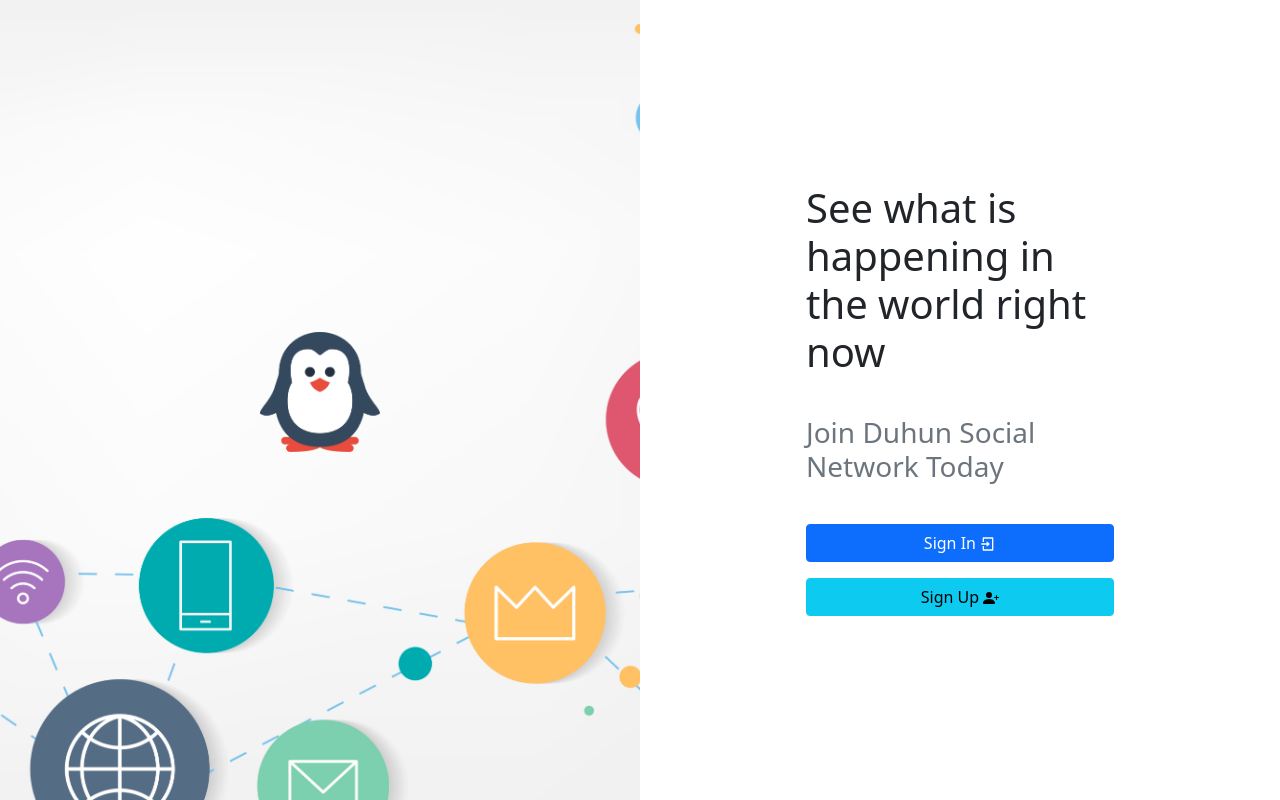
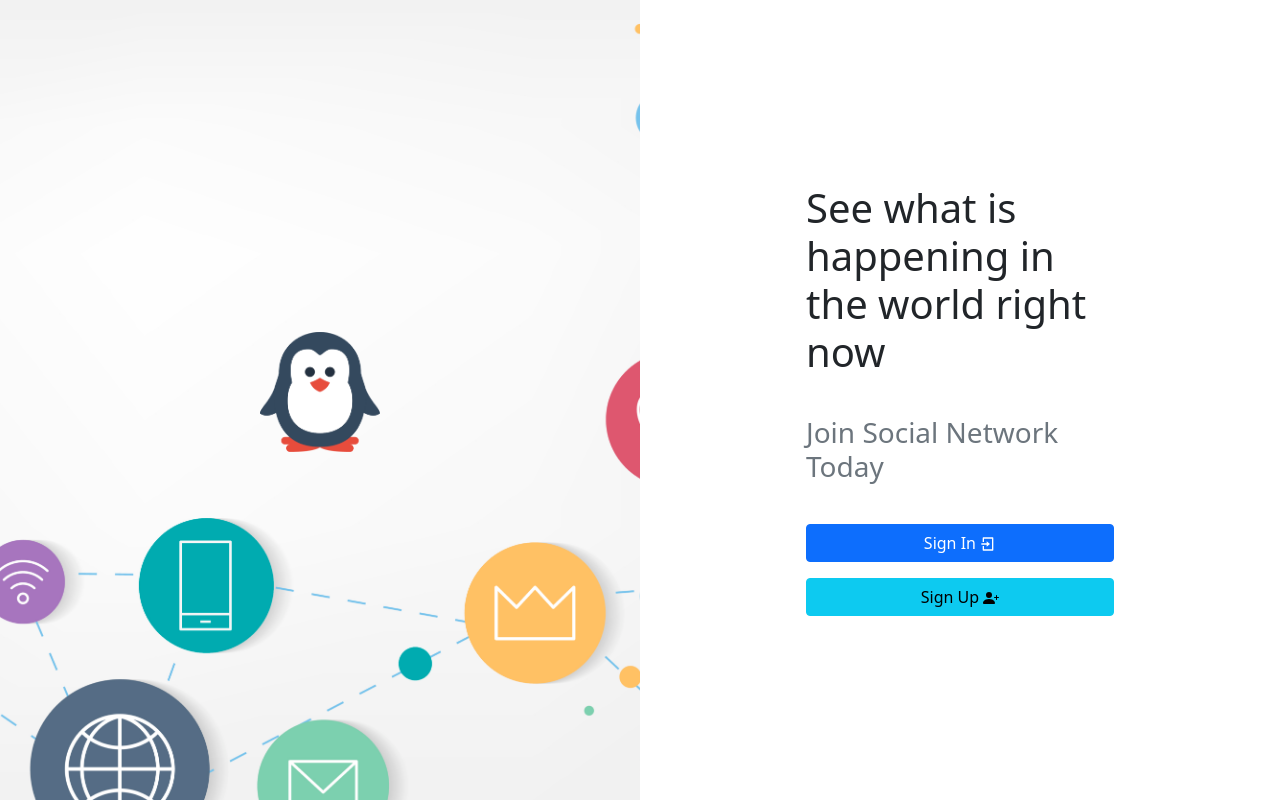
Before and after one commit to IT22277190/skillsync-frontend, a React (Create React App) app: page / in a window 1280 px wide. Built offline with nearby package versions, Linux system fonts and the light colour scheme.

Commit message:
home name

```diff
--- a/src/components/HomePage.js
+++ b/src/components/HomePage.js
@@ -48,7 +48,7 @@ function HomePage() {
             </Row>
             <br />
             <Row>
-              <h3 className="text-secondary mb-3">Join Duhun Social Network Today</h3>
+              <h3 className="text-secondary mb-3">Join Social Network Today</h3>
             </Row>{" "}
             <br />
             <Row>
```
